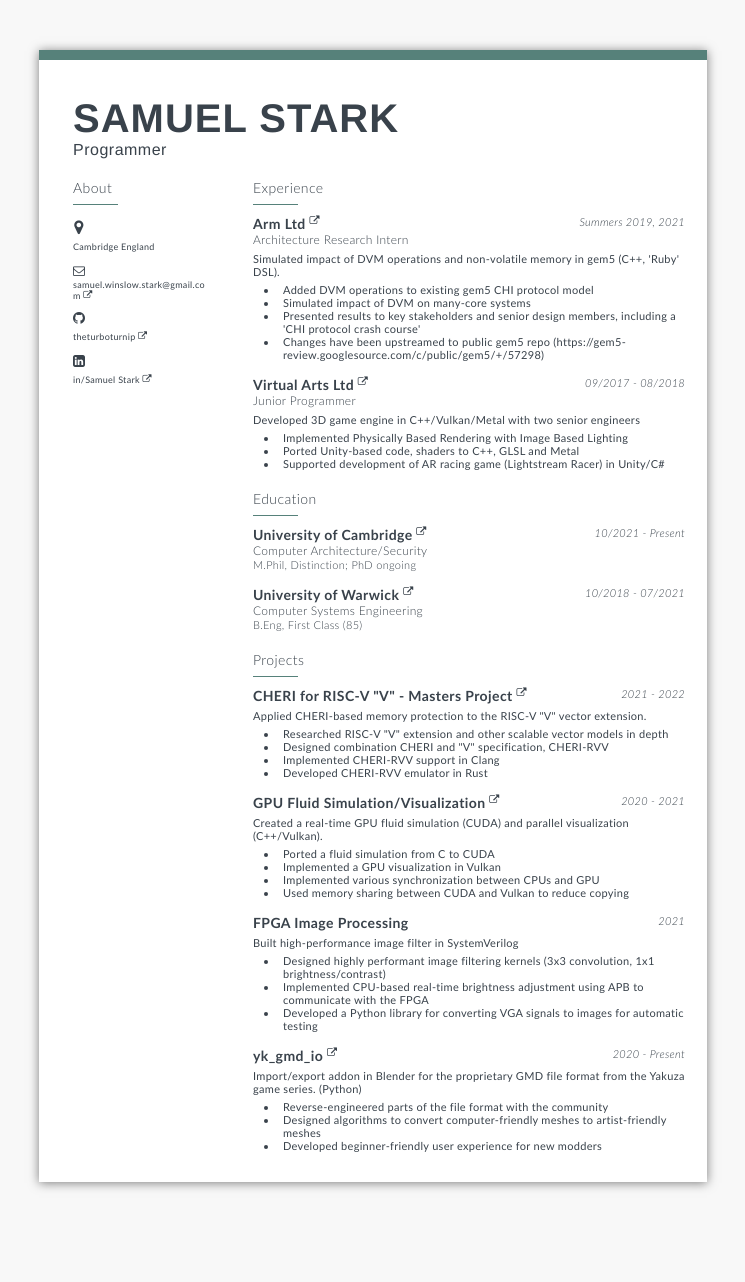
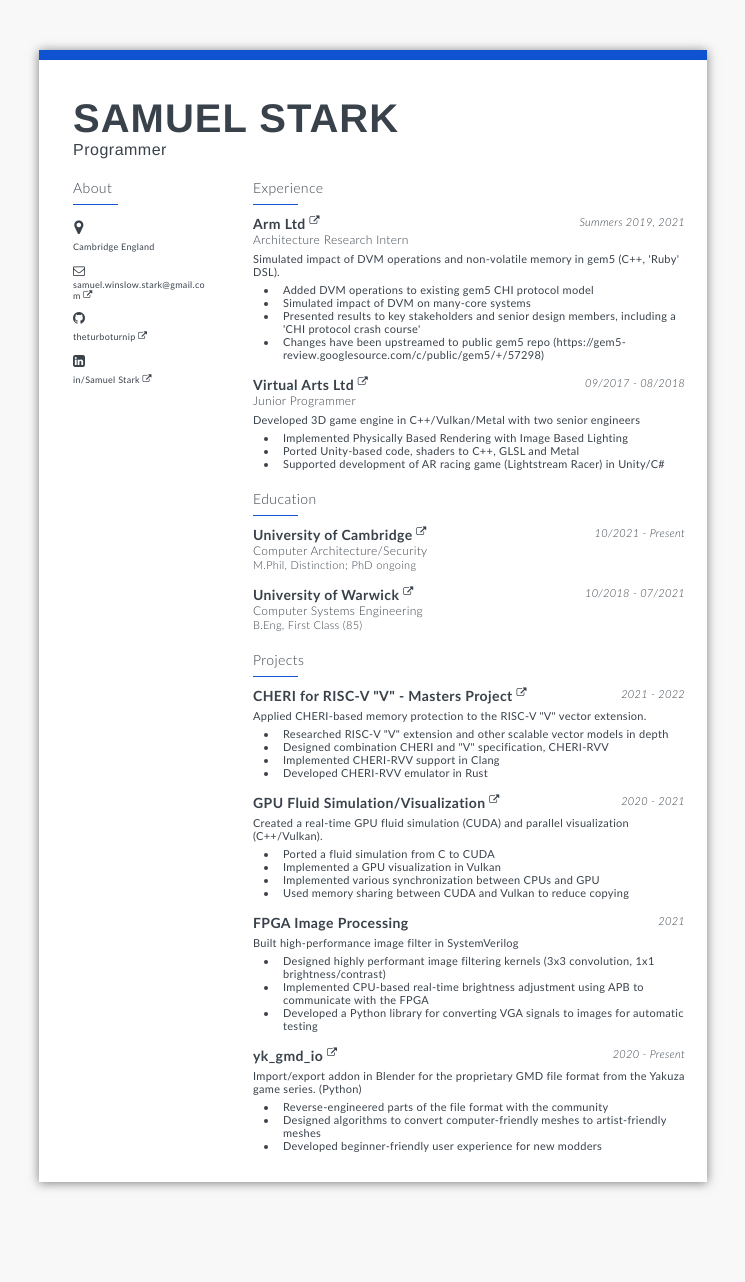
Before and after one commit to theturboturnip/theturboturnip.github.io, a Jekyll site: the page files/cv/current.html, which Jekyll copies as it is, in a window 1280 px wide. Shown: the whole page, without its empty margins (267-1012 px from the left). Built offline with Jekyll 4.4.1, drawn with Linux system fonts in a browser that asks for light colours; some web fonts are replaced.

Commit message:
Changed resume header color

```diff
--- a/_sass/_variables.scss
+++ b/_sass/_variables.scss
@@ -93,7 +93,7 @@ $xing-color                 : #006567;
 $link-color                 : $info-color;
 $link-color-hover           : mix(#000, $link-color, 25%);
 $link-color-visited         : mix(#fff, $link-color, 25%);
-$masthead-background-color  : $background-color; // rgb(15, 83, 209);
+$masthead-background-color  : $background-color; // #0f53d1;
 $masthead-link-color        : $primary-color;
 $masthead-link-color-hover  : mix(#000, $primary-color, 25%);
 
--- a/files/cv/current.html
+++ b/files/cv/current.html
@@ -169,7 +169,7 @@ ul {
 .keyline {
   width: 45px;
   margin: 8px 0 10px;
-  border-top: 1px solid #56817A; }
+  border-top: 1px solid #0f53d1; } /* 3b47b3 */
 
 .pull-left {
   float: left; }
@@ -189,7 +189,7 @@ ul {
     height: 52px;
     width: 52px;
     border-radius: 50%;
-    border: 2px solid #56817A; }
+    border: 2px solid #0f53d1; }
 
 .summary {
   margin: 5px 0 5px; }
@@ -201,7 +201,7 @@ ul {
   min-height: 792px;
   display: block;
   margin: 0 auto;
-  border-top: 10px solid #56817A;
+  border-top: 10px solid #0f53d1;
   padding: 36px 22px 30px 34px;
   box-shadow: 0 1px 10px rgba(0, 0, 0, 0.5); }
   .page:after {
--- a/resumegen/jsonresume-theme-turnipcaffeine/public/styles/main.css
+++ b/resumegen/jsonresume-theme-turnipcaffeine/public/styles/main.css
@@ -161,7 +161,7 @@ ul {
 .keyline {
   width: 45px;
   margin: 8px 0 10px;
-  border-top: 1px solid #56817A; }
+  border-top: 1px solid #0f53d1; } /* 3b47b3 */
 
 .pull-left {
   float: left; }
@@ -181,7 +181,7 @@ ul {
     height: 52px;
     width: 52px;
     border-radius: 50%;
-    border: 2px solid #56817A; }
+    border: 2px solid #0f53d1; }
 
 .summary {
   margin: 5px 0 5px; }
@@ -193,7 +193,7 @@ ul {
   min-height: 792px;
   display: block;
   margin: 0 auto;
-  border-top: 10px solid #56817A;
+  border-top: 10px solid #0f53d1;
   padding: 36px 22px 30px 34px;
   box-shadow: 0 1px 10px rgba(0, 0, 0, 0.5); }
   .page:after {
```
Also changed, not shown: 1 other file.
